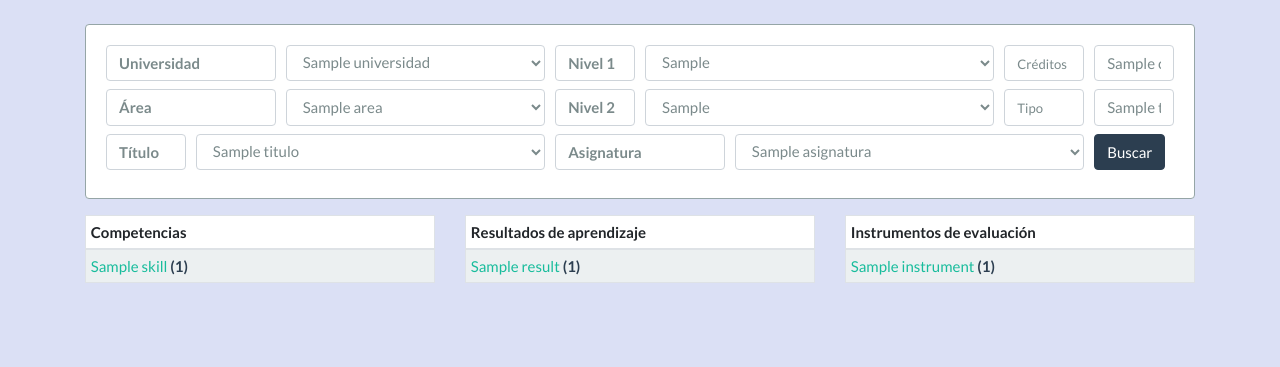
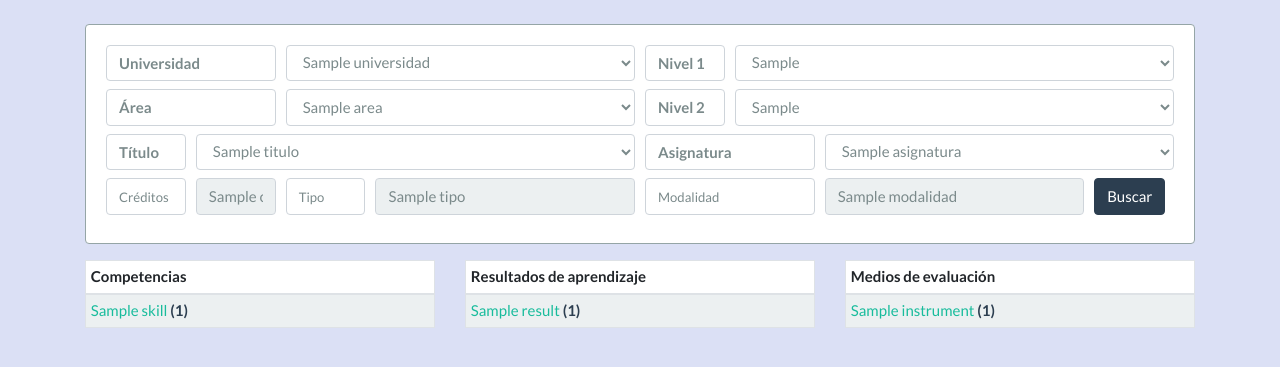
Before and after one commit to abalderas/corameval, a Flask app: template templates/index.html in a window 1280 px wide. Shown: the part 71-438 px from the top of the page. Run offline with Flask 2, Linux system fonts and the light colour scheme; the template is opened without the code that fills it: most values are stand-ins (such as "Sample title", 1, 10 or a date in 2020); some libraries are stand-ins or nearby versions.

Commit message:
medios de evaluacion y pantalla y formulario para modalidad de los master

```diff
--- a/templates/index.html
+++ b/templates/index.html
@@ -10,7 +10,7 @@
                         <div class="col-sm-2">
                             <label for="university" class="form-control"><strong>Universidad</strong></label>
                         </div>
-                        <div class="col-sm-3">
+                        <div class="col-sm-4">
                             <select name="university" id="university" class="form-control">
                                 {% for universidad in universidades %}
                                 <option value="{{universidad}}" {% if selected.universidad == universidad %}  selected {% endif %}>{{universidad}}</option>
@@ -27,18 +27,12 @@
                                     {% endfor %}
                             </select>
                         </div>
-                            <div class="col-sm-1">
-                                <label for="credits" class="form-control"><small>Créditos</small></label>
-                            </div>
-                            <div class="col-sm-1">
-                                <input type="text" name="credits" id="credits" class="form-control" value="{{selected.creditos}}">
-                            </div>
                     </div>
                     <div class="form-row">
                             <div class="col-sm-2">
                                 <label for="area" class="form-control"><strong>Área</strong></label>
                             </div>
-                            <div class="col-sm-3">
+                            <div class="col-sm-4">
                                 <select name="area" id="area" class="form-control">
                                     {% for area in areas %}
                                     <option value="{{area}}" {% if selected.area == area %}  selected {% endif %}>{{area}}</option>
@@ -56,18 +50,12 @@
                                         {% endfor %}
                                 </select>
                             </div>
-                            <div class="col-sm-1">
-                                <label for="type" class="form-control"><small>Tipo</small></label>
-                            </div>
-                            <div class="col-sm-1">
-                                <input type="text" name="type" id="type" class="form-control" value="{{selected.tipo}}">
-                            </div>
                     </div>
                     <div class="form-row">
                             <div class="col-sm-1">
                                     <label for="titulo" class="form-control"><strong>Título</strong></label>
                             </div>
-                            <div class="col">
+                            <div class="col-sm-5">
                                 <select name="titulo" id="titulo" class="form-control">
                                         {% for titulo in titulos %}
                                         <option value="{{titulo}}" {% if selected.titulo == titulo %}  selected {% endif %}>{{titulo}}</option>
@@ -84,7 +72,27 @@
                                             {% endfor %}
                                     </select>
                                 </div>
-                            <div class="col-sm-1"><input type="submit" value="Buscar" class="btn btn-primary" /></div>
+                    </div>
+                    <div class="form-row">
+                        <div class="col-sm-1">
+                            <label for="credits" class="form-control"><small>Créditos</small></label>
+                        </div>
+                        <div class="col-sm-1">
+                            <input type="text" name="credits" id="credits" class="form-control" placeholder="0.0" disabled="" value="{{selected.creditos}}">
+                        </div>
+                        <div class="col-sm-1">
+                            <label for="type" class="form-control"><small>Tipo</small></label>
+                        </div>
+                        <div class="col-sm-3">
+                            <input type="text" name="type" id="type" class="form-control"  placeholder="..." disabled="" value="{{selected.tipo}}">
+                        </div>
+                        <div class="col-sm-2">
+                            <label for="modalidad" class="form-control"><small>Modalidad</small></label>
+                        </div>
+                        <div class="col-sm-3">
+                            <input class="form-control" id="modalidad" type="text" placeholder="..." disabled=""  value="{{selected.modalidad}}">
+                        </div>
+                        <div class="col-sm-1"><input type="submit" value="Buscar" class="btn btn-primary" /></div>
                     </div>
                 </form>
             </div>
@@ -131,7 +139,7 @@
             <table class="table table-striped table-bordered bg-white table-sm">
                     <thead>
                         <tr>
-                            <th>Instrumentos de evaluación</th>
+                            <th>Medios de evaluación</th>
                         </tr>
                     </thead>
                     <tbody>
--- a/templates/instruments.html
+++ b/templates/instruments.html
@@ -71,7 +71,7 @@
             <table class="table table-striped table-bordered bg-white table-sm">
                     <thead>
                         <tr>
-                            <th>Instrumentos de evaluación</th>
+                            <th>Medios de evaluación</th>
                         </tr>
                     </thead>
                     <tbody>
```
